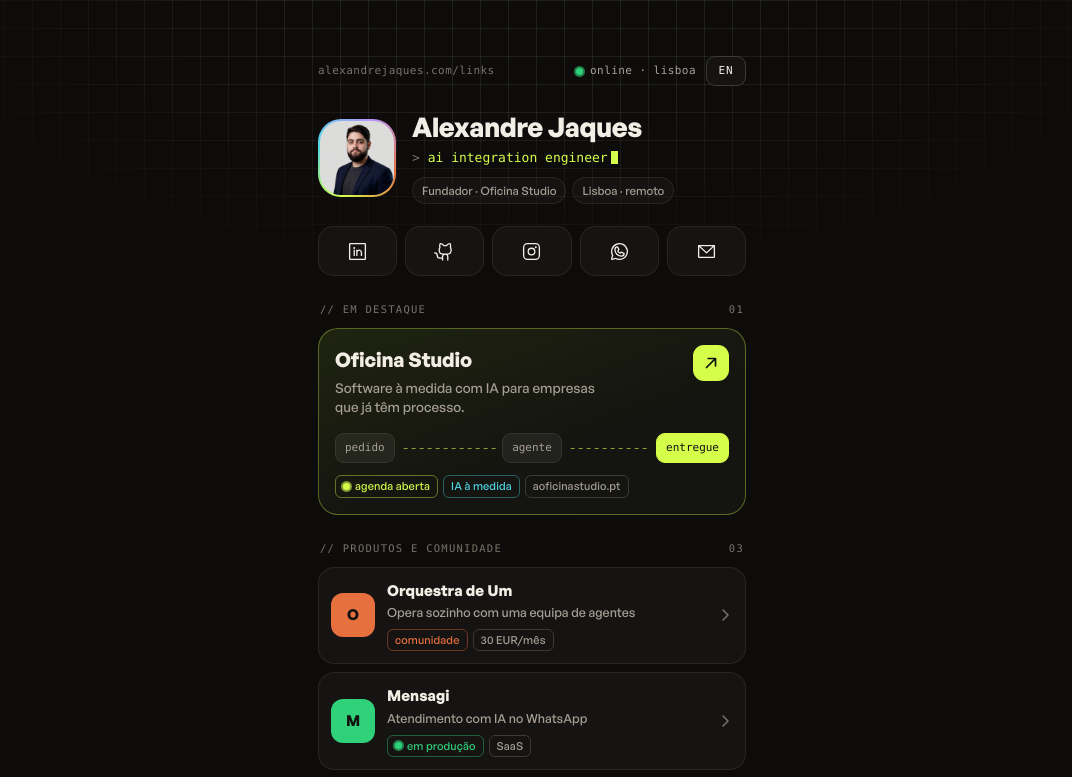
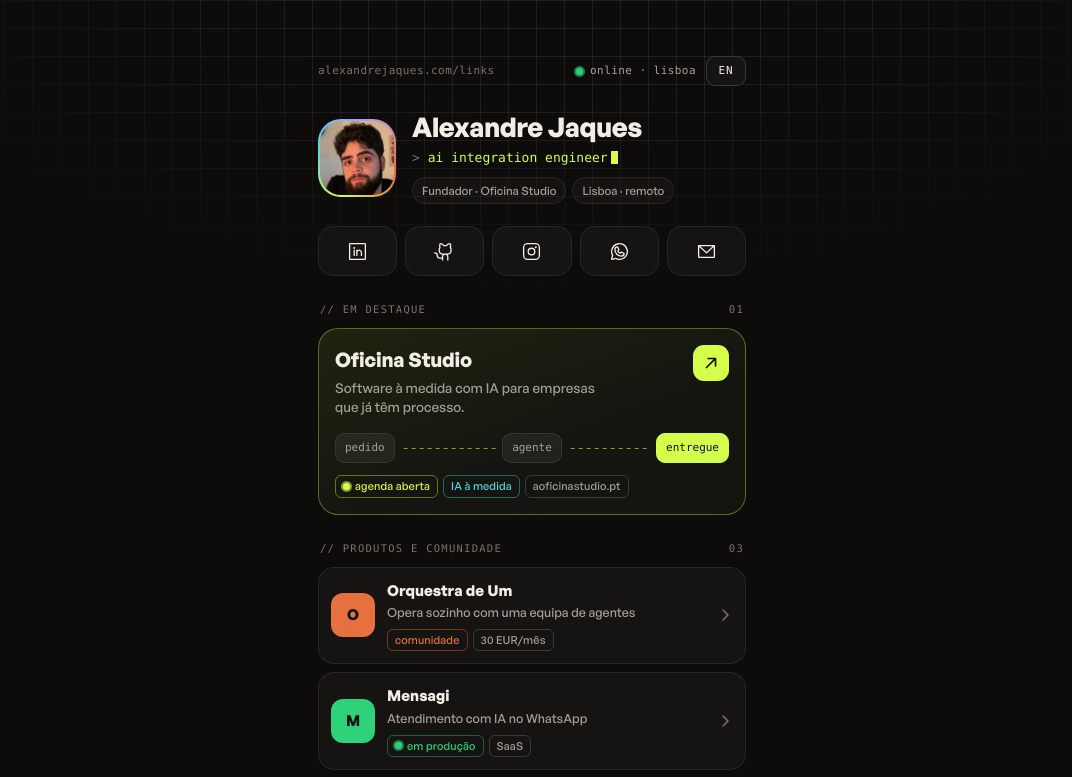
Before and after one commit to alexandre2120/portfolio, a Next.js app: page /links in a window 1280 px wide. Shown: the top 777 px of the page, without its empty margins (108-1180 px from the left). Built offline with nearby package versions, Linux system fonts and the light colour scheme.

Commit message:
feat(links): new avatar photo on /links
Co-Authored-By: Claude Opus 5.5 <noreply@anthropic.com>

```diff
--- a/src/components/links/LinksPage.tsx
+++ b/src/components/links/LinksPage.tsx
@@ -109,7 +109,7 @@ export function LinksPage() {
 
         <section className={styles.head} style={stagger()}>
           <div className={styles.avatar}>
-            <Image src="/profile-square.png" alt="" width={152} height={152} priority />
+            <Image src="/links-avatar.webp" alt="" width={156} height={156} priority />
           </div>
           <div className={styles.identity}>
             <h1>{profile.name}</h1>
```
Also changed, not shown: public/links-avatar.webp (added).
